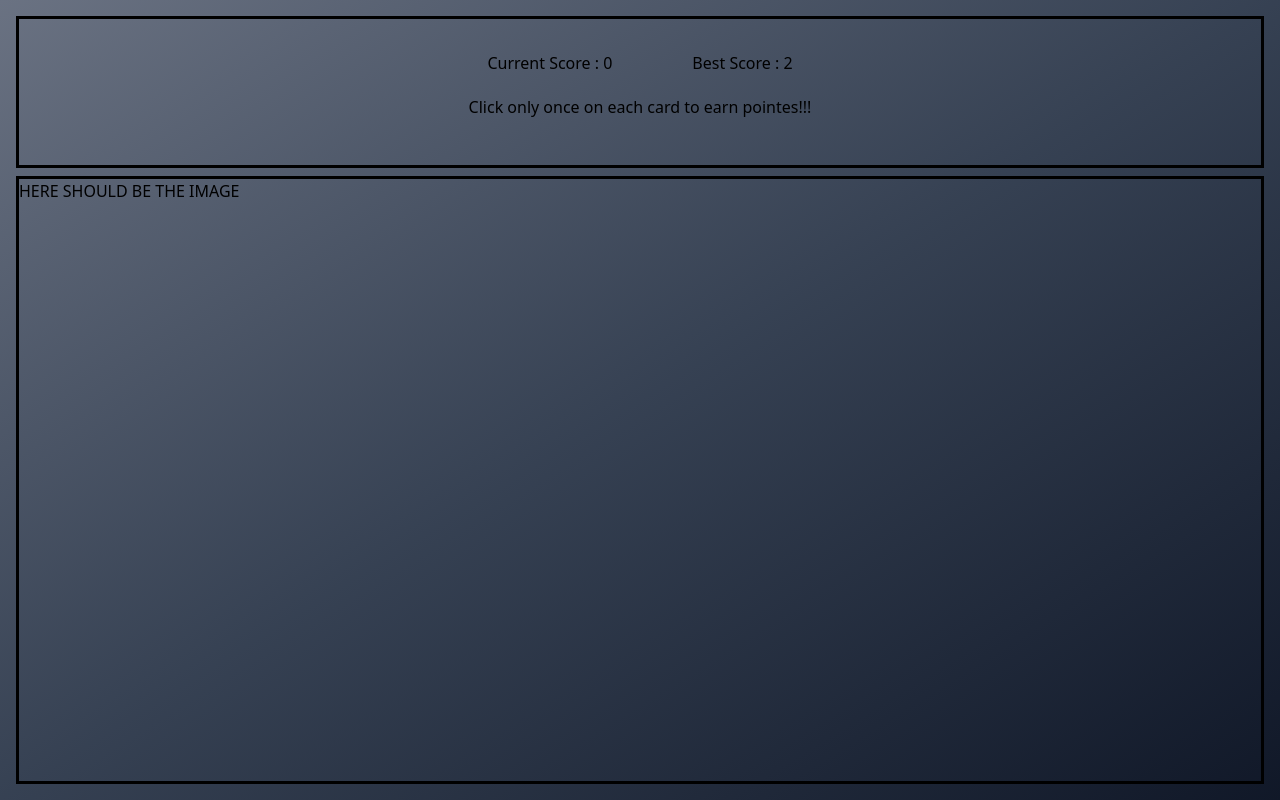
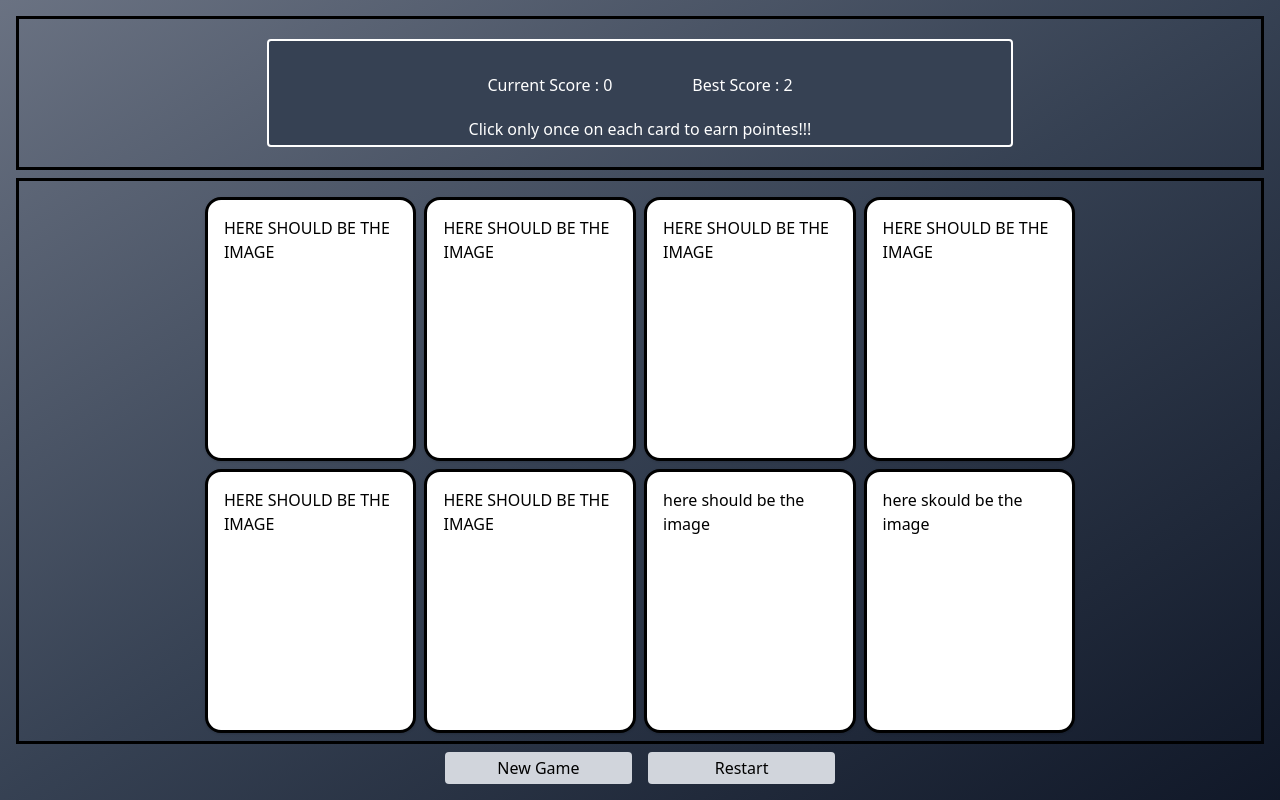
Before and after one commit to SalahAmm/MemoryGame, a React (Vite) app in the folder Memory Game/: page / in a window 1280 px wide. Built offline with nearby package versions, Linux system fonts and the light colour scheme.

Commit message:
Completing Style

```diff
--- a/Memory Game/src/components/Card.tsx
+++ b/Memory Game/src/components/Card.tsx
@@ -1,9 +1,30 @@
 export default function Card() {
   return (
     <>
-      <div className="">
-        <div className="">
+      <div className="flex w-4/5 h-full p-4 flex-wrap gap-2 justify-center ">
+        <div className="border-3 h-1/2 w-[22%] p-4 bg-white shadow rounded-2xl hover:scale-102">
           <p>HERE SHOULD BE THE IMAGE</p>
+        </div>
+        <div className="border-3 h-1/2 w-[22%] p-4 bg-white shadow rounded-2xl hover:scale-102">
+          <p>HERE SHOULD BE THE IMAGE</p>
+        </div>
+        <div className="border-3 h-1/2  w-[22%] p-4 bg-white shadow rounded-2xl hover:scale-102">
+          <p>HERE SHOULD BE THE IMAGE</p>
+        </div>
+        <div className="border-3 h-1/2  p-4 w-[22%] bg-white shadow rounded-2xl hover:scale-102">
+          <p>HERE SHOULD BE THE IMAGE</p>
+        </div>
+        <div className="border-3 h-1/2  p-4 w-[22%] bg-white shadow rounded-2xl hover:scale-102">
+          <p>HERE SHOULD BE THE IMAGE</p>
+        </div>
+        <div className="border-3 h-1/2  p-4 w-[22%] bg-white shadow rounded-2xl hover:scale-102">
+          <p>HERE SHOULD BE THE IMAGE</p>
+        </div>
+        <div className="border-3 h-1/2 p-4 w-[22%] bg-white shadow rounded-2xl hover:scale-102">
+          <p>here should be the image</p>
+        </div>
+        <div className="border-3 h-1/2  p-4 w-[22%] bg-white shadow rounded-2xl hover:scale-102">
+          <p>here skould be the image</p>
         </div>
       </div>
     </>
--- a/Memory Game/src/components/MemoryGame.tsx
+++ b/Memory Game/src/components/MemoryGame.tsx
@@ -8,8 +8,12 @@ export default function MemoryGame() {
         <div className="h-2/10 border-3 w-full flex justify-center">
           <ScoreBoard />
         </div>
-        <div className="h-8/10 w-full border-3">
+        <div className="flex justify-center h-8/10 w-full border-3">
           <Card />
+        </div>
+        <div className="flex-row gap-4 w-3/5 justify-center flex">
+        <button className="w-1/4 p-1 bg-gray-300 rounded hover:scale-102">New Game</button>
+        <button className="w-1/4 bg-gray-300 rounded hover:scale-102">Restart</button>
         </div>
       </div>
     </>
--- a/Memory Game/src/components/ScoreBoard.tsx
+++ b/Memory Game/src/components/ScoreBoard.tsx
@@ -2,7 +2,7 @@ export default function ScoreBoard () {
 
     return (
         <>
-      <div className="flex flex-col gap-5 p-8 w-4/5 items-center">
+      <div className="flex flex-col gap-5 p-8 w-3/5 items-center border-2 m-5 rounded bg-gray-700 text-white" >
 
         <div className="flex flex-row gap-20 justify-center items-center">
             <p className="">Current Score : 0</p>
```
